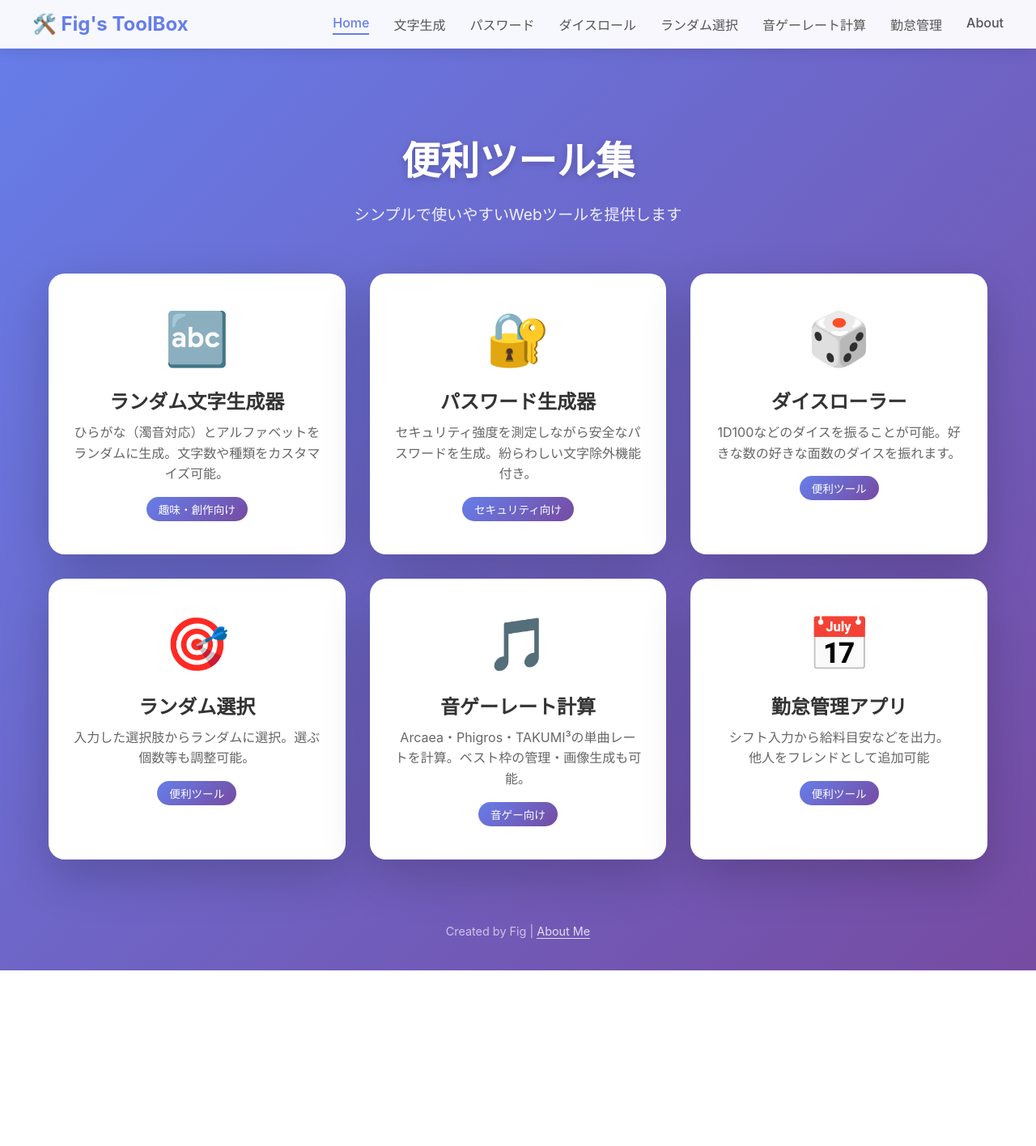
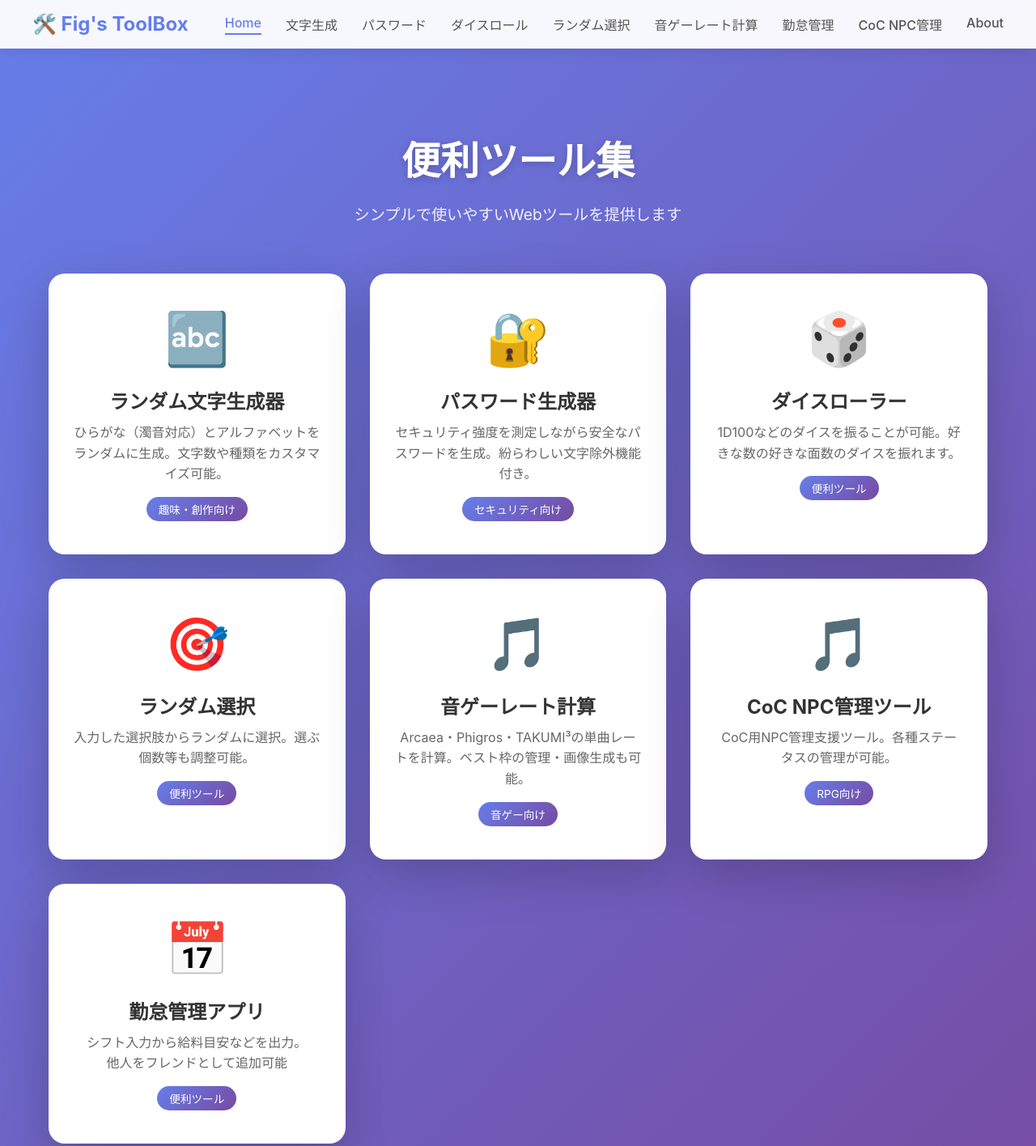
Before and after one commit to Fig-JP/website, a plain HTML site: page index.html in a window 1280 px wide. Shown: the top 1416 px of the page at 81% size. Before the commit the page ends 1199 px from the top, so only its background shows below. Drawn offline with Linux system fonts and the light colour scheme.

Commit message:
Add CoC NPC management tool link to index.html

```diff
--- a/index.html
+++ b/index.html
@@ -165,6 +165,7 @@
                 <li><a href="choose.html">ランダム選択</a></li>
                 <li><a href="musicgamerating.html">音ゲーレート計算</a></li>
                 <li><a href="https://Fig-JP.github.io/Work-Time-Calc">勤怠管理</a></li>
+                <li><a href="coc-npc.html">CoC NPC管理</a></li>
                 <li><a href="about.html">About</a></li>
             </ul>
         </div>
@@ -212,6 +213,13 @@
                 <span class="tool-tag">音ゲー向け</span>
             </a>
 
+            <a href="coc-npc.html" class="tool-card">
+                <div class="tool-icon">🎵</div>
+                <h2>CoC NPC管理ツール</h2>
+                <p>CoC用NPC管理支援ツール。各種ステータスの管理が可能。</p>
+                <span class="tool-tag">RPG向け</span>
+            </a>
+
             <a href="https://Fig-JP.github.io/Work-Time-Calc" class="tool-card">
                 <div class="tool-icon">📅</div>
                 <h2>勤怠管理アプリ</h2>
```
